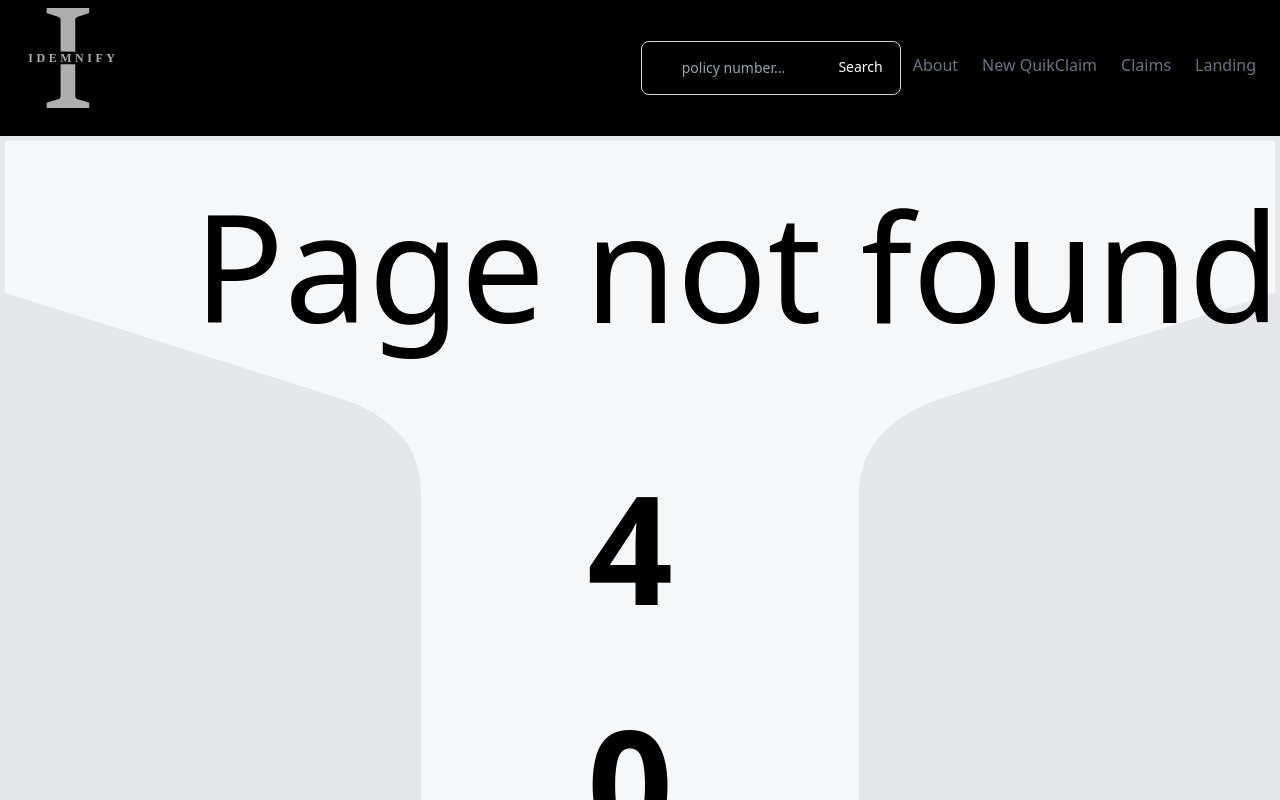
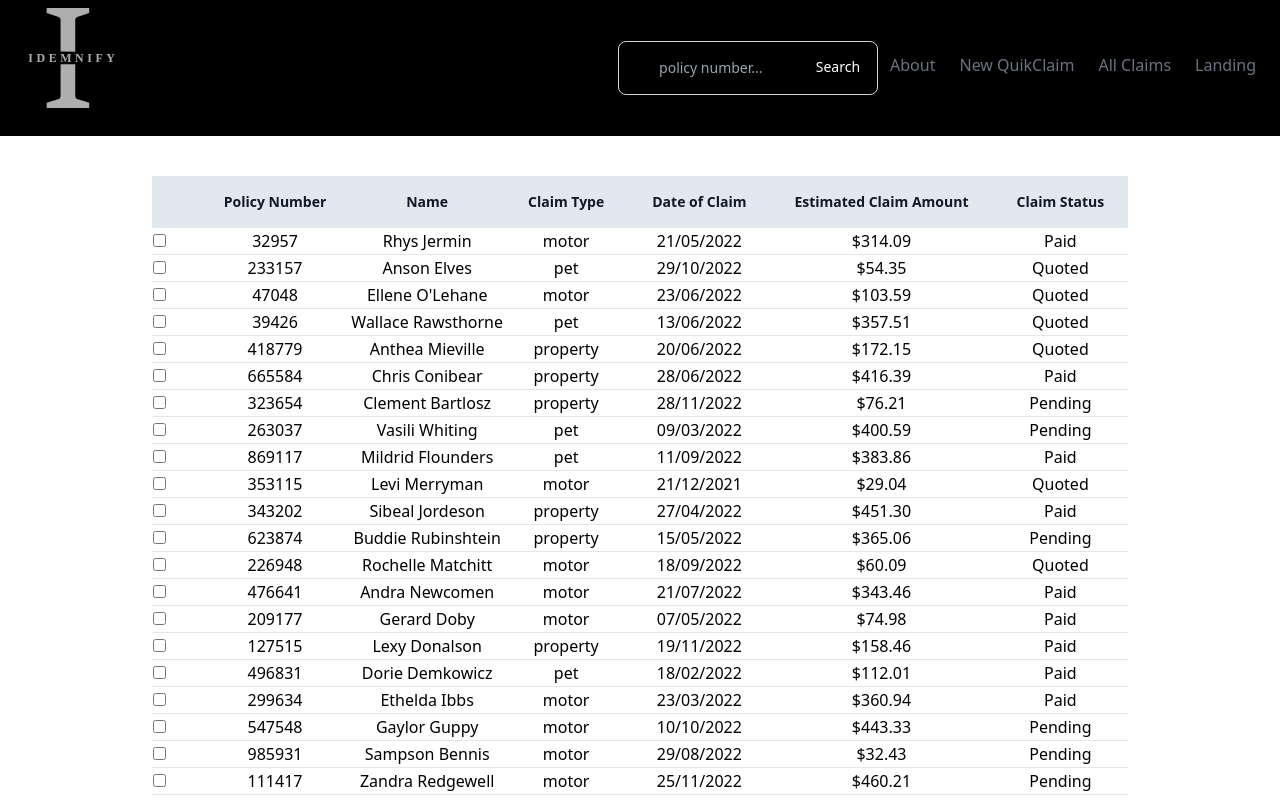
Before and after one commit to persistentcliffhanger/neuda-project-git, a React (Create React App) app in the folder idemnify-react/: page /allclaims in a window 1280 px wide. Before the commit this address had no page. Shown: the top 800 px of the page. Built offline with nearby package versions, Linux system fonts and the light colour scheme.

Commit message:
New Claim added to header but not functional yet.  All claims now working too

```diff
--- a/idemnify-react/src/App.js
+++ b/idemnify-react/src/App.js
@@ -10,9 +10,11 @@ import Home from "./components/Home";
 import Footer from "./components/Footer";
 // import ClaimsTable from "./components/Claimstable";
 import FindClaimsPage from "./components/FindClaimsPage";
+import Allclaims from "./components/Allclaims";
 
 import Landing from "./components/Landing";
 import ClaimsTable from "./components/Claimstable";
+import Newclaim from "./components/Newclaim";
 
 function App() {
   const [searchTerm, setSearchTerm] = useState("");
@@ -25,6 +27,7 @@ function App() {
         <Routes>
           {/* <Route path="/newquikclaim" element={<Newquikclaim />} /> */}
           <Route path="/claimstable" element={<ClaimsTable />} />
+          <Route path="/newclaim" element={<Newclaim />} />
           <Route
             path="/find"
             element={
@@ -44,6 +47,7 @@ function App() {
           {/* } */}
           {/* /> */}
           <Route path="/landing" element={<Landing />} />
+          <Route path="/allclaims" element={<Allclaims />} />
           <Route path="/home" element={<Home />} />
           <Route path="/" element={<h1>Welcome to the Payments system</h1>} />
           <Route path="*" element={<Pagenotfound />} />
--- /dev/null
+++ b/idemnify-react/src/components/Allclaims.js
@@ -0,0 +1,75 @@
+import "./data/data.js";
+import "../Claims.css";
+import { useState, useEffect } from "react";
+import { Claimdata } from "./data/data.js";
+import Claimsrow from "./claimsrow.js";
+
+
+const Allclaims = (props) => {
+  const [claim, setClaims] = useState([]);
+
+  const claimdata = Claimdata();
+
+  useEffect(() => {
+    loadClaim();
+  }, []);
+
+
+  const loadClaim = () => {
+    const claim = claimdata.filter((claim) => {
+      return (
+        claim.claim_type
+      );
+    });
+    setClaims(claim);
+  };
+
+  return (
+    <>
+      <div className="flex flex-col items-center justify-center w-full h-full">
+        <table className="table-auto mt-10 mb-10">
+          <thead>
+            <tr>
+              <th className="text-sm font-bold bg-slate-200 text-gray-900 px-6 py-4 text-center hidden lg:table-cell"></th>
+              <th className="text-sm font-bold bg-slate-200 text-gray-900 px-6 py-4 text-center">
+                Policy Number
+              </th>
+              <th className="text-sm font-bold bg-slate-200 text-gray-900 px-6 py-4 text-center">
+                Name
+              </th>
+              <th className="text-sm font-bold bg-slate-200 text-gray-900 px-6 py-4 text-center hidden lg:table-cell">
+                Claim Type
+              </th>
+              <th className="text-sm font-bold bg-slate-200 text-gray-900 px-6 py-4 text-center hidden lg:table-cell">
+                Date of Claim
+              </th>
+              <th className="text-sm font-bold bg-slate-200 text-gray-900 px-6 py-4 text-center">
+                Estimated Claim Amount
+              </th>
+              <th className="text-sm font-bold bg-slate-200 text-gray-900 px-6 py-4 text-center">
+                Claim Status
+              </th>
+            </tr>
+          </thead>
+          <tbody>
+            {claim.map((claim, index) => {
+              return (
+                <Claimsrow
+                  key={index}
+                  policy_number={claim.policy_number}
+                  customer_name={claim.customer_name}
+                  claim_type={claim.claim_type}
+                  claim_date={claim.claim_date}
+                  est_claim_amt={claim.est_claim_amt}
+                  claim_status={claim.claim_status}
+                  claim_description={claim.claim_description}
+                />
+              );
+            })}
+          </tbody>
+        </table>
+      </div>
+    </>
+  );
+};
+export default Allclaims;
--- a/idemnify-react/src/components/Header.js
+++ b/idemnify-react/src/components/Header.js
@@ -82,7 +82,7 @@ function Header() {
                 </li>
                 <li>
                   <NavLink
-                    to="/newquikclaim"
+                    to="/newclaim"
                     className="block p-3 hover:text-white text-gray-500"
                   >
                     New QuikClaim
@@ -90,10 +90,10 @@ function Header() {
                 </li>
                 <li>
                   <NavLink
-                    to="/claimstable"
+                    to="/allclaims"
                     className="block p-3 hover:text-white text-gray-500"
                   >
-                    Claims
+                    All Claims
                   </NavLink>
                 </li>
                 <li>
--- a/idemnify-react/src/components/Newquikclaim.js
+++ b/idemnify-react/src/components/Newclaim.js
@@ -1,9 +1,9 @@
 import { useReducer, useState } from "react";
-import { addNewClaim } from "./data/data.js";
+// import { addNewClaim } from "./data/data.js";
 
 import reflect from "./reflect.jpg";
 
-const Newquikclaim = () => {
+const Newclaim = () => {
   const [message, setMessage] = useState("");
   const [addinformation, setAddinformation] = useState(0);
 
@@ -133,27 +133,27 @@ const Newquikclaim = () => {
 
   const [newClaim, dispatch] = useReducer(formReducer, initialNewClaimState);
 
-  const handleChange = (event) => {
-    dispatch({ field: event.target.id, value: event.target.value });
-  };
+  // const handleChange = (event) => {
+  //   dispatch({ field: event.target.id, value: event.target.value });
+  // };
 
-  const handleSubmit = (event) => {
-    event.preventDefault();
-    setMessage("Saving...");
-    addNewClaim(newClaim)
-      .then((response) => {
-        if (response.status === 200) {
-          setMessage("New transaction added with id " + response.data.id);
-        } else {
-          setMessage(
-            "Something went wrong - status code was " + response.status
-          );
-        }
-      })
-      .catch((error) => {
-        setMessage("Something went wrong - " + error);
-      });
-  };
+  // const handleSubmit = (event) => {
+  //   event.preventDefault();
+  //   setMessage("Saving...");
+  //   addNewClaim(newClaim)
+  //     .then((response) => {
+  //       if (response.status === 200) {
+  //         setMessage("New transaction added with id " + response.data.id);
+  //       } else {
+  //         setMessage(
+  //           "Something went wrong - status code was " + response.status
+  //         );
+  //       }
+  //     })
+  //     .catch((error) => {
+  //       setMessage("Something went wrong - " + error);
+  //     });
+  // };
 
   return (
     <div className="Newquikclaim">
@@ -169,13 +169,13 @@ const Newquikclaim = () => {
           >
             <p className="text-black font-bold text-xl mb-3">New Quikclaim</p>
 
-            <form className="addTransactionsForm" onSubmit={handleSubmit}>
+            <form className="addTransactionsForm">
               <input
                 aria-label="Enter the policy number"
                 type="text"
                 id="policy"
-                value={addNewClaim.policy_number}
-                onChange={handleChange}
+                // value={addNewClaim.policy_number}
+                // onChange={handleChange}
                 placeholder="Policy Number"
                 className="text-sm text-gray-base w-full
                               mr-3 py-5 px-4 h-2 border
@@ -185,8 +185,8 @@ const Newquikclaim = () => {
                 aria-label="Enter the policy holders name"
                 type="text"
                 id="name"
-                value={addNewClaim.customer_name}
-                onChange={handleChange}
+                // value={addNewClaim.customer_name}
+                // onChange={handleChange}
                 placeholder="Policy holders name"
                 className="text-sm text-gray-base w-full mr-3
                               py-5 px-4 h-2 border border-gray-200
@@ -261,4 +261,4 @@ const Newquikclaim = () => {
   );
 };
 
-export default Newquikclaim;
+export default Newclaim;
```
Also changed, not shown: idemnify-react/src/components/rough.html (added).
